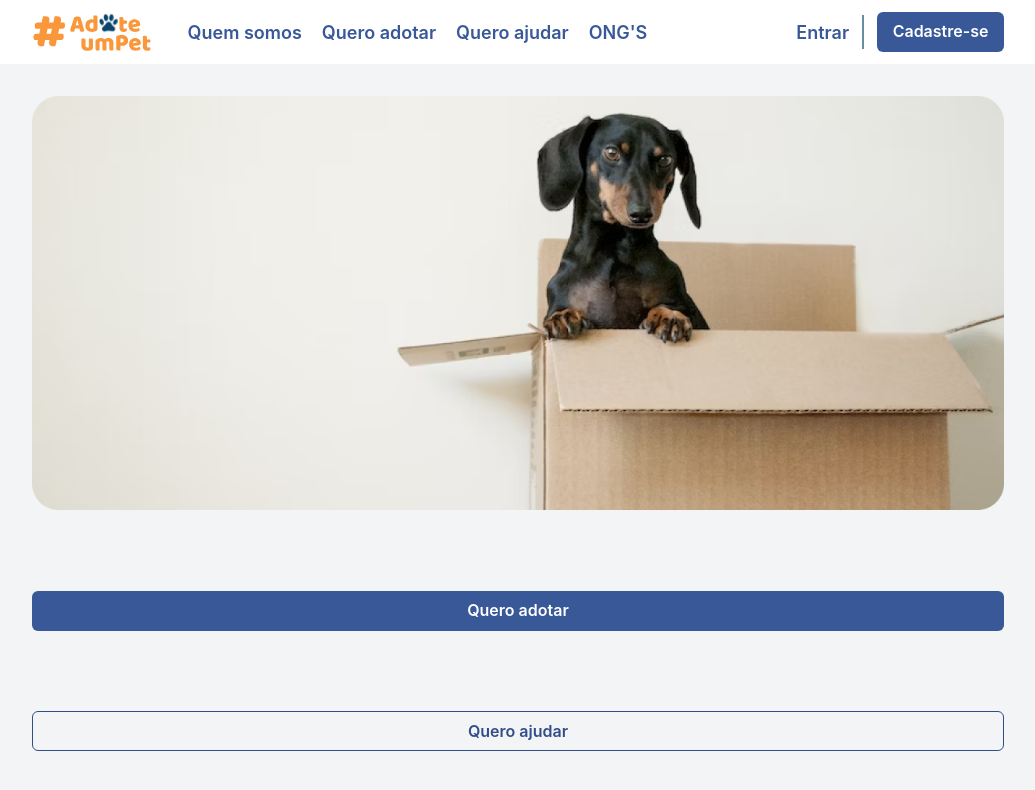
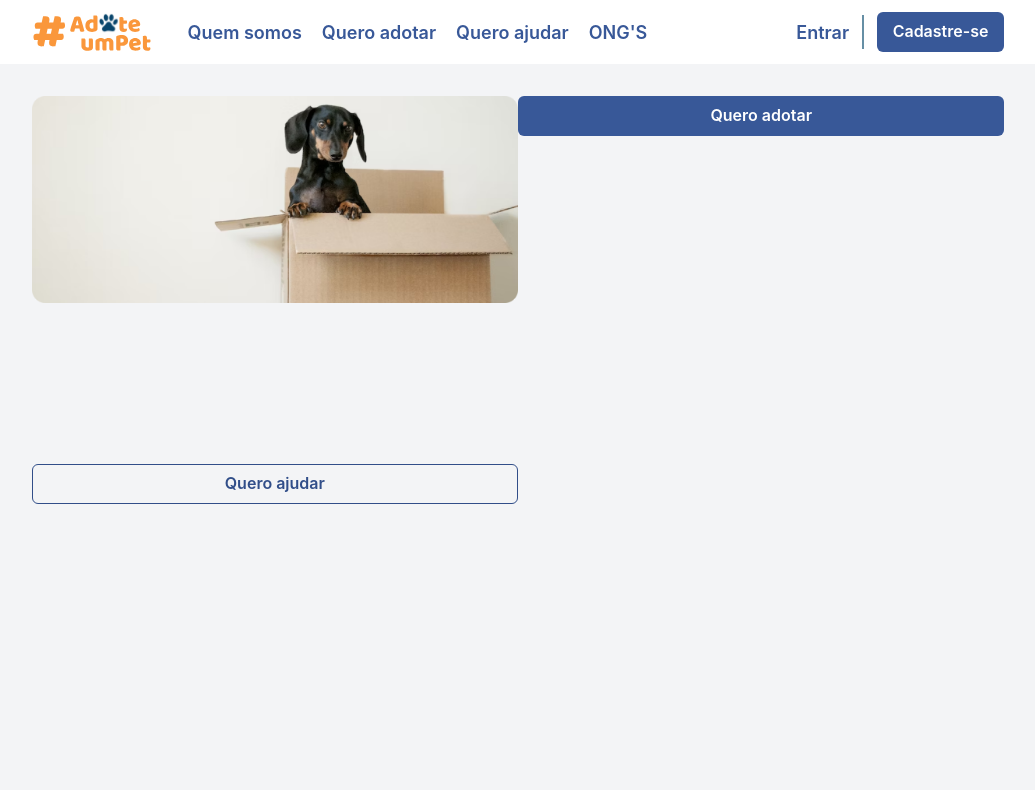
Before and after one commit to will-bernardo/adote-um-pet, a React (Vite) app: page / in a window 1280 px wide. Shown: the top 790 px of the page, without its empty margins (122-1157 px from the left). Built offline with nearby package versions, Linux system fonts and the light colour scheme.

Commit message:
Update MainPageRow1.jsx

```diff
--- a/src/components/MainPageRow1.jsx
+++ b/src/components/MainPageRow1.jsx
@@ -2,8 +2,11 @@ import { Grid, Image, Button } from "@chakra-ui/react";
 
 export default function MainPageRow1() {
   return (
-    <Grid minHeight='100vh' minWidth='100vh' bg='#f3f4f6' p='2rem 12%'>
-      <Image src='./images/cachorro_na_caixa.png' alt='' w='100%'/>
+    <Grid
+    templateColumns='repeat(2, 1fr)'
+    templateRows='repeat(2,1fr)'
+    minHeight='100vh' minWidth='100vh' bg='#f3f4f6' p='2rem 12%'>
+      <Image colStart={1} colEnd={3} src='./images/cachorro_na_caixa.png' alt='' w='100%'/>
       <Button colorScheme='facebook' variant='solid'>Quero adotar</Button>
       <Button colorScheme='facebook' variant='outline'>Quero ajudar</Button>
     </Grid>
```
